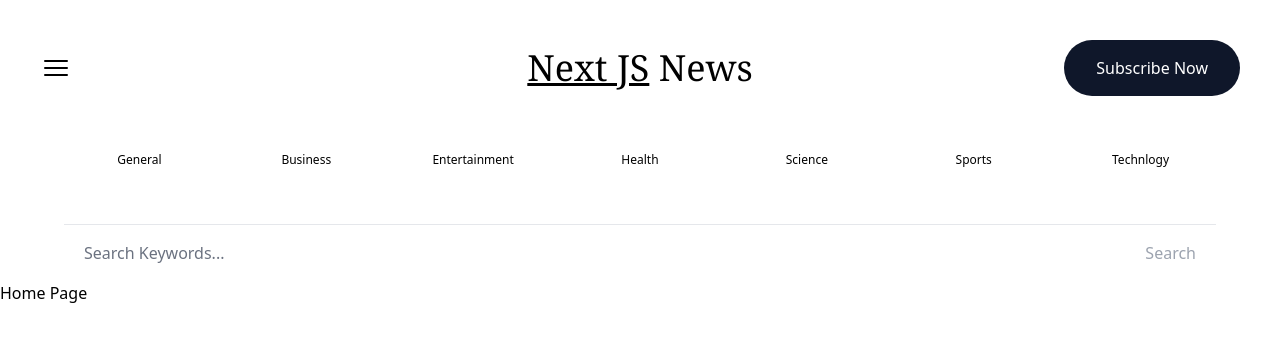
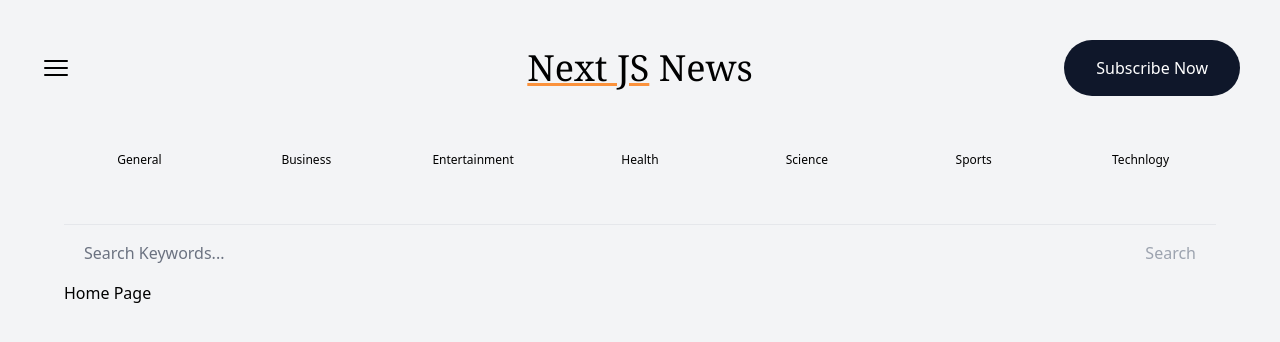
Before and after one commit to DanielMcIntyre2022/FINAL-NextJS-13-News-App, a Next.js app: page / in a window 1280 px wide. Shown: the top 342 px of the page. Built offline with nearby package versions, Linux system fonts and the light colour scheme.

Commit message:
updates to layout and Header components

```diff
--- a/app/Header.tsx
+++ b/app/Header.tsx
@@ -10,7 +10,7 @@ function Header() {
             <Bars3Icon className='h-8 w-8 cursor-pointer'/>
             <Link href='/' prefetch={false}>
                 <h1 className='font-serif text-4xl text-center'>
-                <span className='underline'>Next JS</span> News</h1>
+                <span className='underline decoration-orange-400'>Next JS</span> News</h1>
             </Link>
             <div className='flex items-center justify-end space-x-2'>
                 {/* DarkModeButton */}
--- a/app/layout.tsx
+++ b/app/layout.tsx
@@ -1,5 +1,5 @@
-import '../styles/globals.css';
-import Header from './Header';
+import '../styles/globals.css'
+import Header from './Header'
 
 export default function RootLayout({
   children,
@@ -9,9 +9,9 @@ export default function RootLayout({
   return (
     <html>
       <head />
-      <body>
+      <body className='bg-gray-100 dark:bg-zinc-900 transition-all duration-700'>
         <Header/>
-        <div>
+        <div className='max-w-6xl mx-auto'>
         {children}
         </div>
         </body>
```
